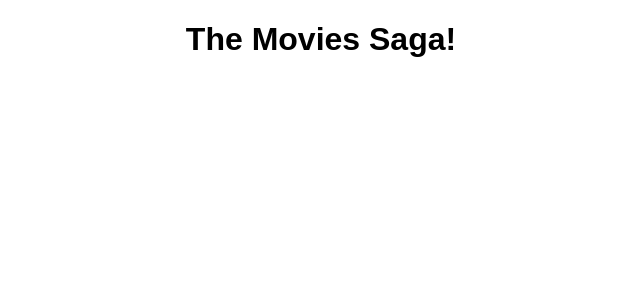
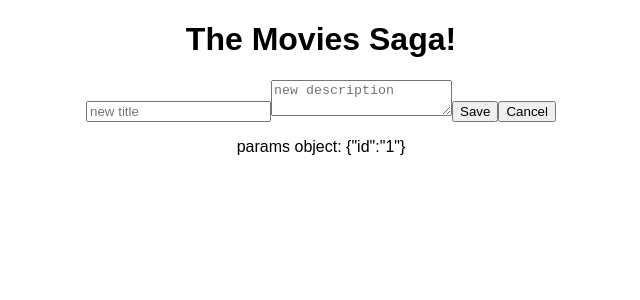
Before and after one commit to peterhagenson/weekend-movie-sagas, a React (Create React App) app: page /#/editMovie/1 in a window 1280 px wide. Shown: the top 300 px of the page, without its empty margins (319-959 px from the left). Built offline with nearby package versions, Linux system fonts and the light colour scheme.

Commit message:
feature/editMovie complete

```diff
--- a/src/components/App/App.js
+++ b/src/components/App/App.js
@@ -3,6 +3,7 @@ import './App.css';
 import MovieList from '../MovieList/MovieList'
 import MovieDetail from '../MovieDetail/MovieDetail'
 import MovieForm from '../MovieForm/MovieForm'
+import EditMovie from '../EditMovie/EditMovie'
 
 function App() {
   return (
@@ -12,11 +13,14 @@ function App() {
         <Route path="/" exact>
           <MovieList />
         </Route>
-        <Route path="/details" exact>
+        <Route path="/details/:id" exact>
           <MovieDetail/>
         </Route>
         <Route path="/addMovie" exact>
           <MovieForm />
+        </Route>
+        <Route path="/editMovie/:id" exact>
+          <EditMovie/>
         </Route>
         {/* Details page */}
 
--- /dev/null
+++ b/src/components/EditMovie/EditMovie.jsx
@@ -0,0 +1,59 @@
+import { HashRouter as Router, Route } from 'react-router-dom';
+import { useHistory, useParams } from 'react-router-dom';
+import { useDispatch } from 'react-redux';
+import { useState } from 'react';
+import { useSelector } from 'react-redux';
+import React from 'react'
+
+function EditMovie() {
+
+    let params = useParams();
+
+    const history = useHistory();
+    const dispatch = useDispatch();
+
+    const [newTitle, setNewTitle] = useState(' ');
+    const [newDescription, setNewDescription] = useState(' ');
+
+    const detailMovie = useSelector(store => store.detailMovie)
+
+
+    const editMovie = (event) => {
+        console.log('New title:', newTitle, ' New description:', newDescription, "id:", params.id);
+        dispatch({
+            type: "EDIT_MOVIE",
+            payload: {
+                newTitle: newTitle,
+                newDescription: newDescription,
+                id: params.id
+            }
+        })
+    }
+
+    const cancelEdit = () => {
+        history.push('/details/:id')
+    }
+
+    return (
+        <Router>
+            <Route path="/editMovie/:id">
+                <>
+
+                    <form onSubmit={editMovie}>
+                        <input onChange={(event) => (setNewTitle(event.target.value))} placeholder="new title"></input>
+                        <textarea onChange={(event) => (setNewDescription(event.target.value))} placeholder="new description"></textarea>
+                        {/* needs to set variables and go to details page */}
+                        <button type="submit">Save</button>
+                        {/* needs to empty variables and go do details page */}
+                        <button onClick={cancelEdit}>Cancel</button>
+                        <p>params object: {JSON.stringify(params)}</p>
+
+                    </form>
+                </>
+            </Route>
+        </Router>
+    )
+
+}
+
+export default EditMovie
--- a/src/components/MovieDetail/MovieDetail.jsx
+++ b/src/components/MovieDetail/MovieDetail.jsx
@@ -1,13 +1,16 @@
 import { HashRouter as Router, Route } from 'react-router-dom';
-import { useHistory } from 'react-router-dom'
+import { useHistory, useParams } from 'react-router-dom'
 import { useSelector } from 'react-redux';
+import EditMovie from '../EditMovie/EditMovie'
 
 
 
 function MovieDetail() {
 
     const detailMovie = useSelector(store => store.detailMovie)
-    console.log(detailMovie);
+
+
+    const params = useParams();
 
     const history = useHistory();
 
@@ -15,16 +18,22 @@ function MovieDetail() {
         history.push('/')
     }
 
+    const navToEdit = () => {
+        // console.log(detailMovie.id);
+        history.push(`/editMovie/${params.id}`)
+    }
+
     return (
         <Router >
-            <Route path="/details">
+            <Route path="/details/:id">
 
                 <div>
                     {/* <table>
                         <tbody> */}
-
+                    <p>params object: {JSON.stringify(params)}</p>
                     {detailMovie.map((movie) => {
                         return (
+
                             <>
                                 <h1>{movie.title}</h1>
                                 {movie.array_agg.map((genre) => {
@@ -34,6 +43,9 @@ function MovieDetail() {
                                 })}
                                 <img src={movie.poster}></img>
                                 <h3>{movie.description}</h3>
+                                {/* <Route path="/editMovie" exact>
+                                    <EditMovie movie={movie} />
+                                </Route> */}
 
                             </>
 
@@ -44,7 +56,9 @@ function MovieDetail() {
                     {/* </tbody>
                     </table> */}
                 </div>
+                <button onClick={navToEdit}>Edit Movie</button>
                 <button onClick={navToHome}>Back to List</button>
+
             </Route>
         </Router>
     )
--- a/src/components/MovieForm/MovieForm.jsx
+++ b/src/components/MovieForm/MovieForm.jsx
@@ -2,7 +2,7 @@ import { HashRouter as Router, Route } from 'react-router-dom';
 import { useState } from 'react';
 import { useDispatch } from 'react-redux';
 import { useSelector } from 'react-redux';
-import { useHistory } from 'react-router-dom'
+import { useHistory, useParams } from 'react-router-dom'
 import axios from 'axios'
 
 function MovieForm() {
--- a/src/components/MovieList/MovieList.jsx
+++ b/src/components/MovieList/MovieList.jsx
@@ -29,7 +29,7 @@ function MovieList() {
             type: 'GENRES',
             payload: movieId
         })
-        history.push('/details')
+        history.push(`/details/${movieId}`)
     }
 
     const toAddMovie = () => {
--- a/src/index.js
+++ b/src/index.js
@@ -16,6 +16,17 @@ function* rootSaga() {
     yield takeEvery('FETCH_MOVIES', fetchAllMovies);
     yield takeEvery('FETCH_DETAIL_MOVIE', fetchDetailMovie)
     yield takeEvery('ADD_MOVIE', addMovie)
+    yield takeEvery('EDIT_MOVIE', editMovie)
+}
+
+function* editMovie(action) {
+    console.log(action.payload)
+    try{
+        yield axios.put('/api/movie', action.payload);
+        yield put({type: 'FETCH_MOVIES'})
+    }catch{
+        console.error('ERROR IN PUT', err)
+    }
 }
 
 function* addMovie(action) {
```
Also changed, not shown: 1 other file (tests, documents, lock files or other folders).
